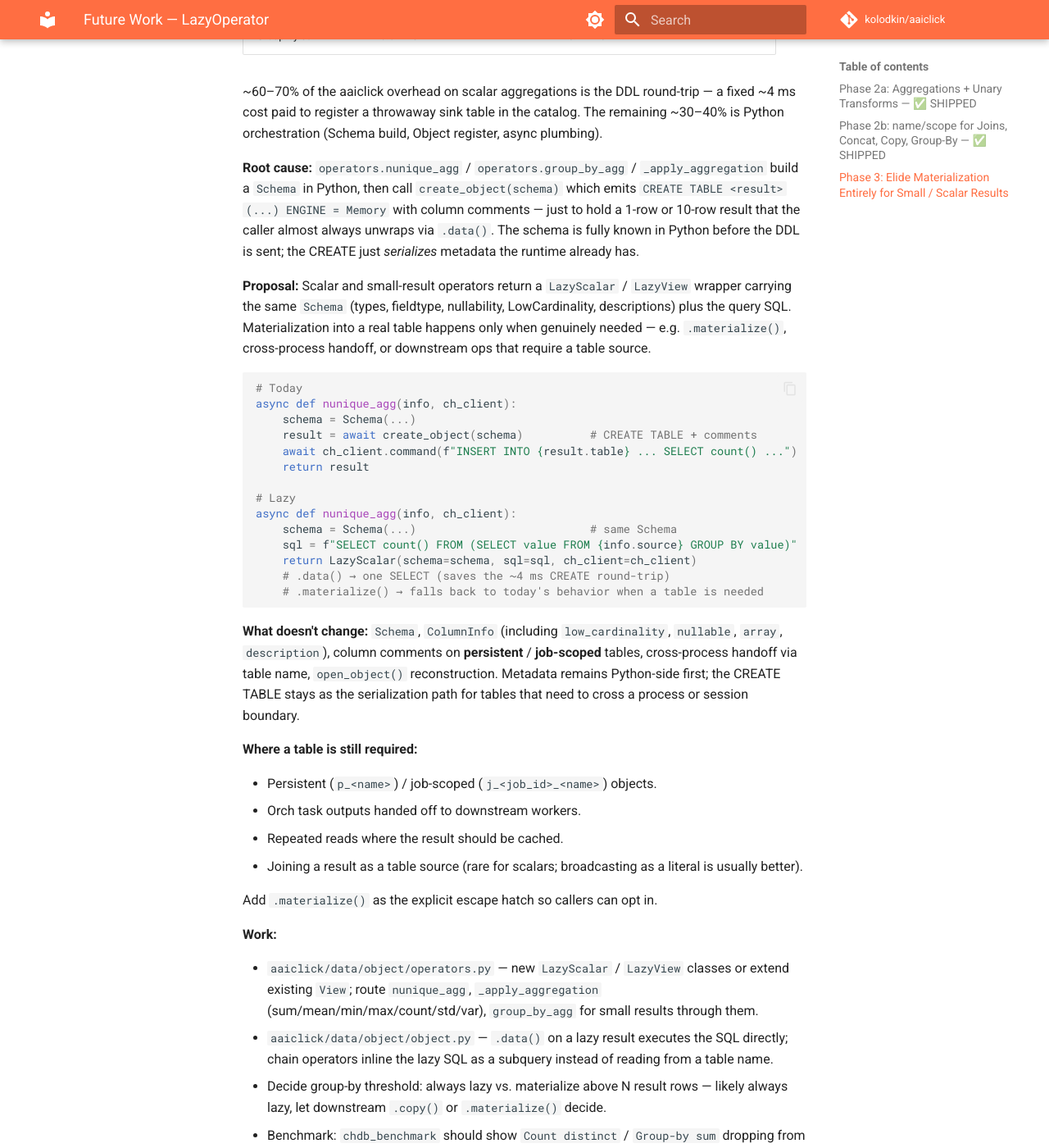
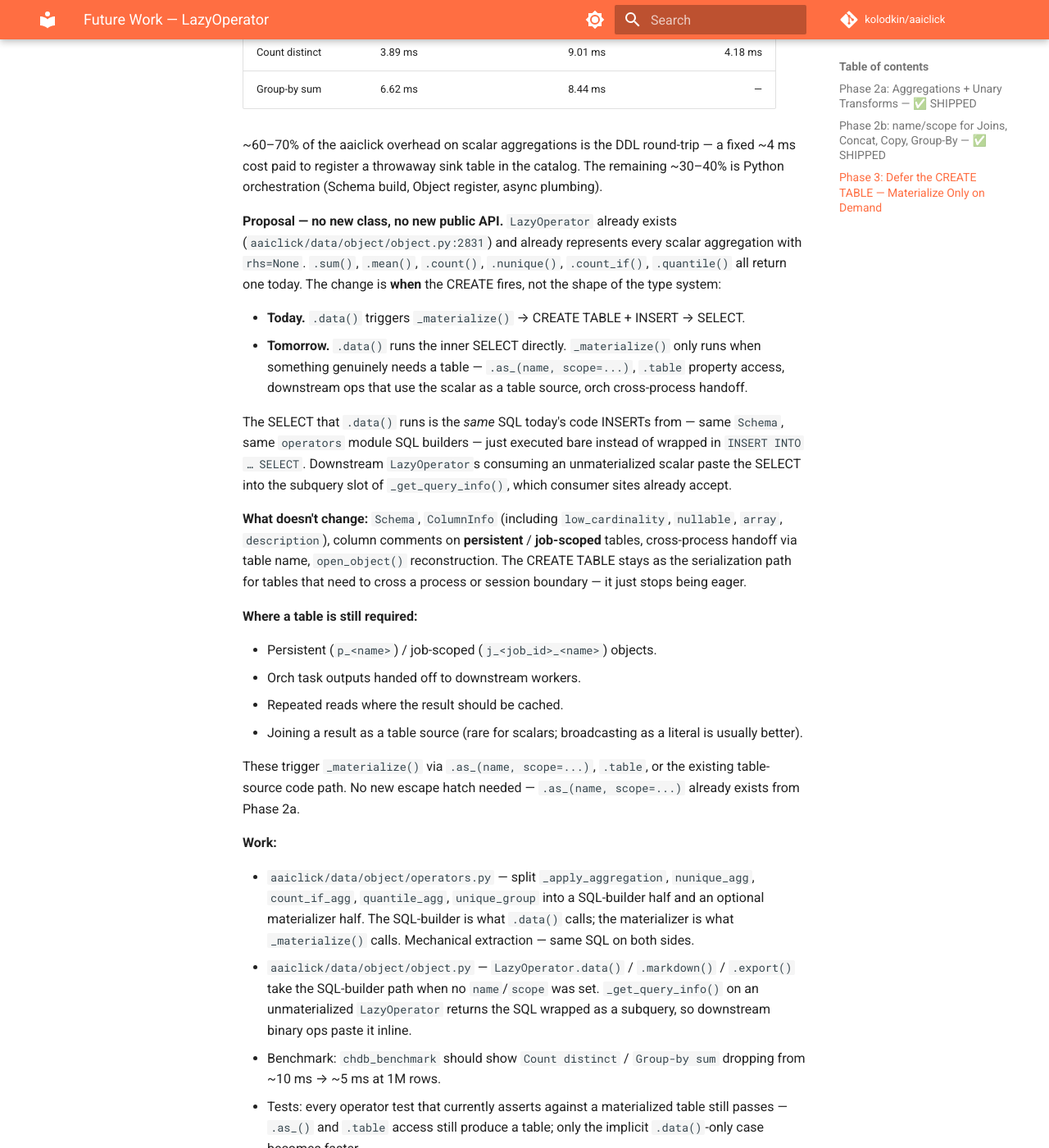
Before and after one commit to kolodkin/aaiclick, an MkDocs documentation site: the page built from docs/future_lazy_operator.md, in a window 1280 px wide and 1400 px high, scrolled down 1853 px. Shown: the whole window at 82% size. Built offline with MkDocs 1.6.1 and Material for MkDocs 9.7.7, drawn with Linux system fonts in a browser that asks for light colours; comment, search, counter and statistics services are not loaded; some of the changed text lies outside the part shown.

Commit message:
docs: reframe LazyOperator Phase 3 as deferred-CREATE, drop LazyScalar
Phase 3 originally proposed new LazyScalar / LazyView classes for scalar
aggregations. LazyOperator already represents every scalar aggregation
with rhs=None, so no new class is needed — the speedup comes from
deferring the CREATE TABLE on the existing LazyOperator until something
actually needs a table (.as_(), .table, downstream table-source).

````diff
--- a/docs/future_lazy_operator.md
+++ b/docs/future_lazy_operator.md
@@ -55,16 +55,20 @@ the materialized delegate so `(a + b).copy(name=..., scope=...)` and
 
 ---
 
-## Phase 3: Elide Materialization Entirely for Small / Scalar Results
+## Phase 3: Defer the CREATE TABLE — Materialize Only on Demand
 
 **Status:** Deeper change. Real wall-clock wins on cheap queries.
 
-Every operator today — including phase 1's `LazyOperator` — materializes its
-result into a fresh ClickHouse table via `create_object(schema)` +
-`INSERT INTO ... SELECT`. For scalar and small-result aggregations
-(`sum`, `nunique`, `count`, `min`, `max`, `mean`, single-key
-`group_by.sum`), the extra `CREATE TABLE ... ENGINE = Memory` round-trip
-dominates wall clock on cheap queries.
+Every scalar aggregation today goes through `operators._apply_aggregation`
+/ `nunique_agg` / `count_if_agg` / `quantile_agg`, which always do:
+
+```sql
+CREATE TABLE t_xxx (value Float64) ENGINE = Memory;  -- ~4 ms DDL
+INSERT INTO t_xxx SELECT sum(value) AS value FROM source;
+```
+
+…then `.data()` reads `SELECT value FROM t_xxx`. Two round-trips, where
+the first is a throwaway DDL whose result is rarely read as a table.
 
 **Evidence** (1M rows, chdb 26, `aaiclick/example_projects/chdb_benchmark`):
 
@@ -78,44 +82,32 @@ round-trip — a fixed ~4 ms cost paid to register a throwaway sink table in
 the catalog. The remaining ~30–40% is Python orchestration (Schema build,
 Object register, async plumbing).
 
-**Root cause:** `operators.nunique_agg` / `operators.group_by_agg` /
-`_apply_aggregation` build a `Schema` in Python, then call
-`create_object(schema)` which emits
-`CREATE TABLE <result> (...) ENGINE = Memory` with column comments — just
-to hold a 1-row or 10-row result that the caller almost always unwraps via
-`.data()`. The schema is fully known in Python before the DDL is sent; the
-CREATE just *serializes* metadata the runtime already has.
+**Proposal — no new class, no new public API.** `LazyOperator` already
+exists (`aaiclick/data/object/object.py:2831`) and already represents
+every scalar aggregation with `rhs=None`. `.sum()`, `.mean()`, `.count()`,
+`.nunique()`, `.count_if()`, `.quantile()` all return one today. The
+change is **when** the CREATE fires, not the shape of the type system:
 
-**Proposal:** Scalar and small-result operators return a `LazyScalar` /
-`LazyView` wrapper carrying the same `Schema` (types, fieldtype,
-nullability, LowCardinality, descriptions) plus the query SQL.
-Materialization into a real table happens only when genuinely needed —
-e.g. `.materialize()`, cross-process handoff, or downstream ops that
-require a table source.
+- **Today.** `.data()` triggers `_materialize()` → CREATE TABLE + INSERT
+  → SELECT.
+- **Tomorrow.** `.data()` runs the inner SELECT directly. `_materialize()`
+  only runs when something genuinely needs a table — `.as_(name, scope=...)`,
+  `.table` property access, downstream ops that use the scalar as a table
+  source, orch cross-process handoff.
 
-```python
-# Today
-async def nunique_agg(info, ch_client):
-    schema = Schema(...)
-    result = await create_object(schema)          # CREATE TABLE + comments
-    await ch_client.command(f"INSERT INTO {result.table} ... SELECT count() ...")
-    return result
-
-# Lazy
-async def nunique_agg(info, ch_client):
-    schema = Schema(...)                          # same Schema
-    sql = f"SELECT count() FROM (SELECT value FROM {info.source} GROUP BY value)"
-    return LazyScalar(schema=schema, sql=sql, ch_client=ch_client)
-    # .data() → one SELECT (saves the ~4 ms CREATE round-trip)
-    # .materialize() → falls back to today's behavior when a table is needed
-```
+The SELECT that `.data()` runs is the *same* SQL today's code INSERTs
+from — same `Schema`, same `operators` module SQL builders — just
+executed bare instead of wrapped in `INSERT INTO … SELECT`. Downstream
+`LazyOperator`s consuming an unmaterialized scalar paste the SELECT into
+the subquery slot of `_get_query_info()`, which consumer sites already
+accept.
 
 **What doesn't change:** `Schema`, `ColumnInfo` (including
 `low_cardinality`, `nullable`, `array`, `description`), column comments on
 **persistent** / **job-scoped** tables, cross-process handoff via table
-name, `open_object()` reconstruction. Metadata remains Python-side first;
-the CREATE TABLE stays as the serialization path for tables that need to
-cross a process or session boundary.
+name, `open_object()` reconstruction. The CREATE TABLE stays as the
+serialization path for tables that need to cross a process or session
+boundary — it just stops being eager.
 
 **Where a table is still required:**
 
@@ -125,28 +117,30 @@ cross a process or session boundary.
 - Joining a result as a table source (rare for scalars; broadcasting as a
   literal is usually better).
 
-Add `.materialize()` as the explicit escape hatch so callers can opt in.
+These trigger `_materialize()` via `.as_(name, scope=...)`, `.table`, or
+the existing table-source code path. No new escape hatch needed —
+`.as_(name, scope=...)` already exists from Phase 2a.
 
 **Work:**
 
-- `aaiclick/data/object/operators.py` — new `LazyScalar` / `LazyView`
-  classes or extend existing `View`; route `nunique_agg`,
-  `_apply_aggregation` (sum/mean/min/max/count/std/var), `group_by_agg`
-  for small results through them.
-- `aaiclick/data/object/object.py` — `.data()` on a lazy result executes
-  the SQL directly; chain operators inline the lazy SQL as a subquery
-  instead of reading from a table name.
-- Decide group-by threshold: always lazy vs. materialize above N result
-  rows — likely always lazy, let downstream `.copy()` or `.materialize()`
-  decide.
+- `aaiclick/data/object/operators.py` — split `_apply_aggregation`,
+  `nunique_agg`, `count_if_agg`, `quantile_agg`, `unique_group` into a
+  SQL-builder half and an optional materializer half. The SQL-builder is
+  what `.data()` calls; the materializer is what `_materialize()` calls.
+  Mechanical extraction — same SQL on both sides.
+- `aaiclick/data/object/object.py` — `LazyOperator.data()` /
+  `.markdown()` / `.export()` take the SQL-builder path when no
+  `name`/`scope` was set. `_get_query_info()` on an unmaterialized
+  `LazyOperator` returns the SQL wrapped as a subquery, so downstream
+  binary ops paste it inline.
 - Benchmark: `chdb_benchmark` should show `Count distinct` /
   `Group-by sum` dropping from ~10 ms → ~5 ms at 1M rows.
 - Tests: every operator test that currently asserts against a
-  materialized table still passes (via implicit materialize-on-data or
-  an explicit `.materialize()` in tests that introspect `.table`).
+  materialized table still passes — `.as_()` and `.table` access still
+  produce a table; only the implicit `.data()`-only case becomes faster.
 
 Pairs with the "scalar Object unwrapping" idea — once `.data()` is cheap,
 the ergonomic case of "just give me the number" becomes the fast default.
-The phase 2 work above is the precondition: it gives every operator a
-single sync planner whose materializer can be swapped for a SQL-string
-recorder without touching call sites.
+The Phase 2a work above is the precondition: every operator already has a
+single sync planner whose materializer can be swapped without touching
+call sites.
````
Also changed, not shown: docs/future.md (+1 -1 lines).
